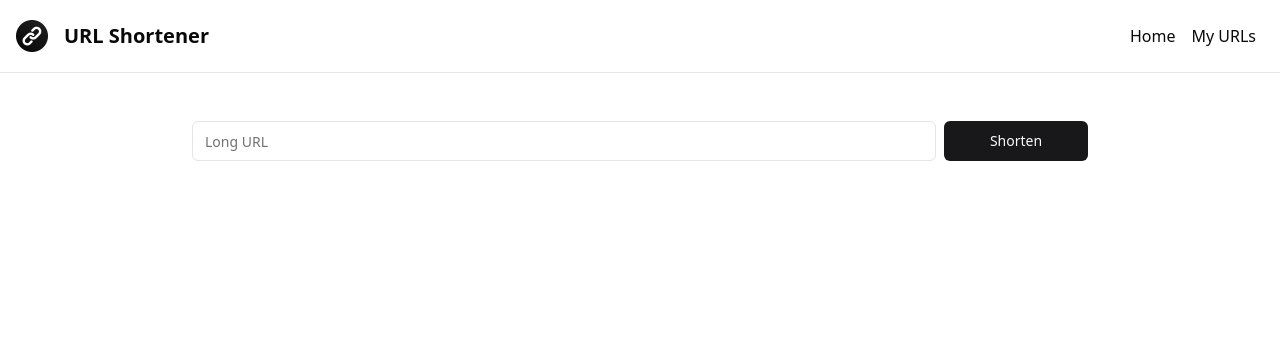
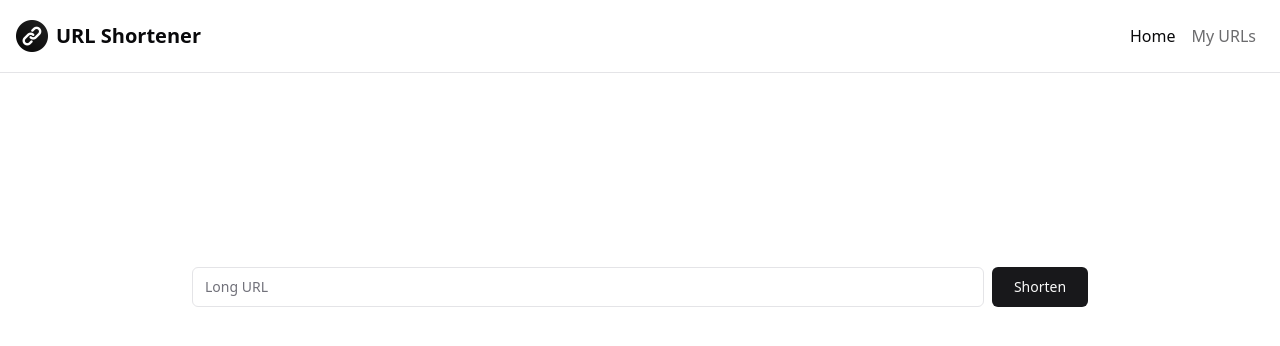
Before and after one commit to sdawidowich/URL-Shortener, a Next.js app: page / in a window 1280 px wide. Shown: the top 346 px of the page. Built offline with nearby package versions, Linux system fonts and the light colour scheme.

Commit message:
Styling improvements.

```diff
--- a/src/app/layout.tsx
+++ b/src/app/layout.tsx
@@ -5,6 +5,7 @@ import { Inter as FontSans } from "next/font/google"
 import { cn } from "~/lib/utils"
 import Image from "next/image";
 import Link from "next/link";
+import { NavLink } from "~/components/layout/NavLink";
 
 const fontSans = FontSans({
     subsets: ["latin"],
@@ -20,20 +21,20 @@ export const metadata = {
 export default function RootLayout({children, }: { children: React.ReactNode; }) {
     return (
         <html lang="en" className={`${fontSans.variable}`}>
-            <body>
-                <header className="flex flex-row flex-wrap items-center justify-between p-4 mb-8 border-b border-input bg-background">
-                    <div>
+            <body className="flex flex-col h-screen">
+                <header className="flex-0 flex flex-row flex-wrap items-center justify-between p-4 mb-8 border-b border-input bg-background">
+                    <div className="flex flex-row items-center">
                         <Link className="flex flex-row items-center" href="/">
                             <Image src="/favicon-128.png" alt="Link Icon" width={32} height={32} />
-                            <h1 className="pl-4 font-semibold text-xl w-full">URL Shortener</h1>
+                            <h1 className="pl-2 font-semibold text-xl w-full align-middle">URL Shortener</h1>
                         </Link>
                     </div>
                     <nav className="flex-1 flex flex-row items-center justify-end">
-                        <Link className="align-middle text-nowrap p-2 bg-background hover:brightness-95 rounded-sm" href="/">Home</Link>
-                        <Link className="align-middle text-nowrap p-2" href="/myurls">My URLs</Link>
+                        <NavLink href="/">Home</NavLink>
+                        <NavLink href="/myurls">My URLs</NavLink>
                     </nav>
                 </header>
-                <main>
+                <main className="flex-1">
                     {children}
                 </main>
             </body>
--- a/src/app/myurls/page.tsx
+++ b/src/app/myurls/page.tsx
@@ -6,8 +6,8 @@ export default async function MyURLsPage() {
     const urlViewList = (await db.select().from(UrlsView)) as UrlView[];
 
     return (
-      <main className="flex flex-col items-center px-4">
-        <DataTable data={urlViewList} />
-      </main>
+        <div className="flex flex-col items-center justify-center px-4 h-full">
+            <DataTable data={urlViewList} />
+        </div>
     );
 }
--- a/src/app/page.tsx
+++ b/src/app/page.tsx
@@ -3,8 +3,9 @@ import { Shorten_Form } from "~/components/layout/Shorten_Form";
 export default async function HomePage() {
 
     return (
-      <main className="flex flex-col items-center px-4">
-        <Shorten_Form />
-      </main>
+        <div className="flex flex-col items-center justify-center px-4 h-full">
+            <Shorten_Form />
+            <div className="flex-1 w-full"></div>
+        </div>
     );
 }
--- a/src/components/layout/CopyButton.tsx
+++ b/src/components/layout/CopyButton.tsx
@@ -30,7 +30,7 @@ export function CopyButton({label, copyText}: {label: string, copyText: string})
       <Button
         onClick={handleCopy}
         variant="outline"
-        className="w-40"
+        className="w-36"
         aria-label={isCopied ? "Copied to clipboard" : "Copy to clipboard"}
       >
         {isCopied ? (
--- a/src/components/layout/DataTable.tsx
+++ b/src/components/layout/DataTable.tsx
@@ -12,7 +12,7 @@ import {
     getSortedRowModel,
     useReactTable,
 } from "@tanstack/react-table"
-import { ArrowUpDown, ChevronDown, MoreHorizontal } from "lucide-react"
+import { ArrowUp, ArrowUpDown, ChevronDown, MoreHorizontal } from "lucide-react"
 import { useState } from "react"
 
 import { Button } from "~/components/ui/button"
@@ -35,7 +35,11 @@ import {
     TableRow,
 } from "~/components/ui/table"
 import { Input } from "../ui/input"
-import { Url, UrlView } from "~/server/db/schema"
+import { UrlView } from "~/server/db/schema"
+
+function GetSortIcon(column) {
+
+}
 
 const columns: ColumnDef<UrlView>[] = [
     {
@@ -62,10 +66,20 @@ const columns: ColumnDef<UrlView>[] = [
     },
     {
         accessorKey: "id",
-        header: "ID",
-        cell: ({ row }) => (
-            <div>{row.getValue("id")}</div>
-        ),
+        header: ({ column }) => {
+            return (
+                <Button
+                    variant="ghost"
+                    onClick={() => column.toggleSorting(column.getIsSorted() === "asc")}
+                >
+                    ID
+                    <ArrowUpDown className="ml-2 h-4 w-4" />
+
+                    <ArrowUp className="ml-2 h-4 w-4" />
+                </Button>
+            )
+        },
+        cell: ({ row }) => <div>{row.getValue("id")}</div>,
     },
     {
         accessorKey: "url",
--- /dev/null
+++ b/src/components/layout/NavLink.tsx
@@ -0,0 +1,21 @@
+"use client";
+import Link from "next/link";
+import { usePathname } from "next/navigation";
+import { cn } from "~/lib/utils";
+import { ChildElement } from "~/types";
+
+export function NavLink({ href, className, children }: { href: string, className?: string, children?: ChildElement }) {
+  const path = usePathname();
+
+  return (
+    <Link
+      href={href}
+      className={cn(className, "text-nowrap rounded-sm bg-background p-2 align-middle hover:bg-secondary/95 hover:text-foreground/80",
+        path === href
+          ? "text-foreground"
+          : "text-foreground/60",
+      )}>
+      {children}
+    </Link>
+  );
+}
--- a/src/components/layout/Shorten_Form.tsx
+++ b/src/components/layout/Shorten_Form.tsx
@@ -47,8 +47,9 @@ export function Shorten_Form() {
             });
         });
     }
+
     return (
-        <div className="flex flex-col items-center justify-center w-full max-w-4xl py-4">
+        <div className="flex-1 flex flex-col items-center justify-center w-full max-w-4xl py-4">
             <Form {...form}>
                 <form onSubmit={onSubmit} className="flex flex-row items-center w-full justify-center">
                     <FormField
@@ -64,7 +65,7 @@ export function Shorten_Form() {
                         )
                     }
                     />
-                    <Button type="submit" className="w-36">Shorten</Button>
+                    <Button type="submit" className="w-24">Shorten</Button>
                 </form>
             </Form>
             <URL_Card shortUrlId={shortUrlId} longUrl={longUrl} />
--- /dev/null
+++ b/src/types/index.ts
@@ -0,0 +1,5 @@
+export type ChildElement =
+  | React.ReactNode
+  | React.ReactNode[]
+  | string
+  | string[];
```
